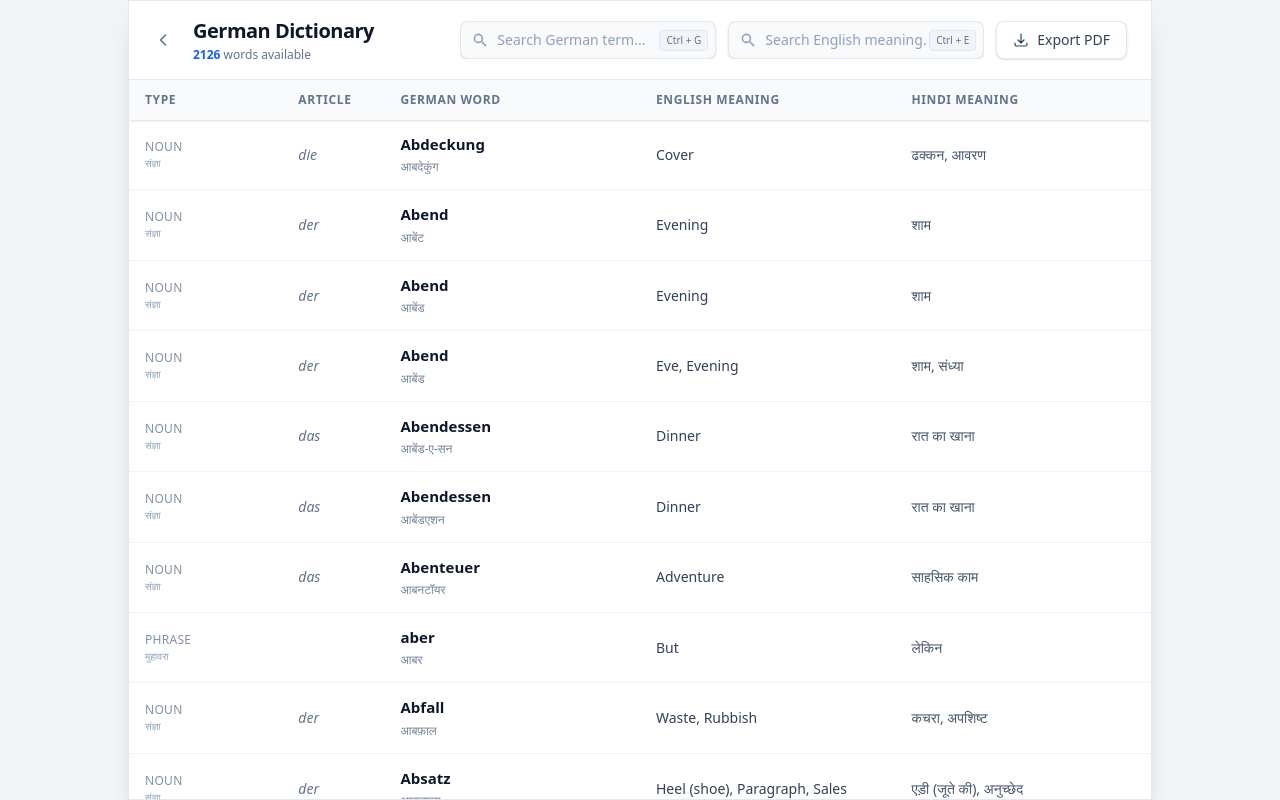
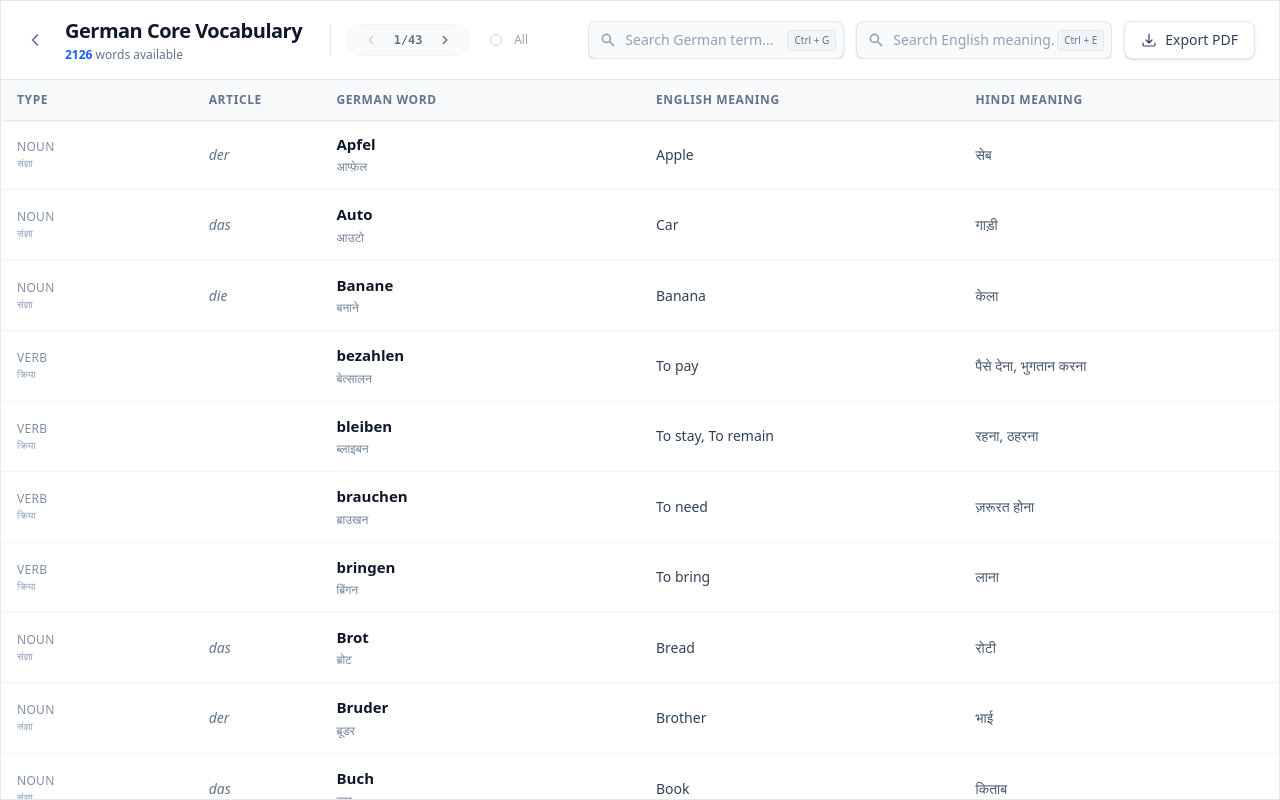
Before and after one commit to maan0017/meinDeutsch, a Next.js app in the folder web_app/: page /german-language-most-common-words in a window 1280 px wide. Built offline with nearby package versions, Linux system fonts and the light colour scheme.

Commit message:
v1.1.2 -> small updates

```diff
--- a/web_app/src/app/layout.tsx
+++ b/web_app/src/app/layout.tsx
@@ -3,8 +3,8 @@ import "./globals.css";
 import { ThemeProvider } from "@/components/ThemeProvider";
 
 export const metadata: Metadata = {
-  title: "Learn German | Master Vocabulary",
-  description: "The best way to learn German vocabulary with instant feedback.",
+  title: "Learn German",
+  description: "My personal project to learn and practice German",
 };
 
 export default function RootLayout({
--- a/web_app/src/app/page.tsx
+++ b/web_app/src/app/page.tsx
@@ -7,20 +7,21 @@ export default function Home() {
     {
       href: "/german-language-most-common-words",
       icon: Book,
-      title: "Dictionary",
+      title: "German Core Vocabulary",
       description:
         "Most commonly used German words with english and hindi meanings.",
       stat: "2,000+ words",
       color: "blue",
-      badge: "Practice",
+      badge: "Essential",
     },
     {
       href: "/juwelen",
       icon: Gamepad2,
       title: "Quiz Games",
-      description: "Practice skills",
+      description: "Practice German with games.",
       stat: "4 game modes",
       color: "indigo",
+      badge: "Practice",
     },
     // {
     //   href: "/german-language-most-common-sentences",
--- a/web_app/src/components/GermanWordsTable.tsx
+++ b/web_app/src/components/GermanWordsTable.tsx
@@ -70,6 +70,12 @@ export default function GermanWordsTable() {
   const [filterGerman, setFilterGerman] = useState("");
   const [filterEnglish, setFilterEnglish] = useState("");
 
+  const WORDS_GROUP_SIZE = 50;
+  const [currentGroup, setCurrentGroup] = useState(0);
+  const [allIn, setAllIn] = useState(false);
+
+  const totalGroups = Math.ceil(germanWords.length / WORDS_GROUP_SIZE);
+
   const [focusedInput, setFocusedInput] = useState<"german" | "english" | null>(
     null,
   );
@@ -82,8 +88,16 @@ export default function GermanWordsTable() {
   useGoBack();
 
   const filteredWords = useMemo(() => {
+    // 0. Group Slicing
+    let baseItems = germanWords;
+    if (!allIn) {
+      const start = currentGroup * WORDS_GROUP_SIZE;
+      const end = start + WORDS_GROUP_SIZE;
+      baseItems = germanWords.slice(start, end);
+    }
+
     // 1. Filter first
-    const items = germanWords.filter((word) => {
+    const items = baseItems.filter((word) => {
       const gMatch = word.germanWord
         .toLowerCase()
         .includes(filterGerman.toLowerCase());
@@ -98,6 +112,7 @@ export default function GermanWordsTable() {
 
     if (!isSearching) {
       // Not searching: Alphabetical order
+      // Note: If grouped, they are already likely sorted in source, but we sort to be safe/consistent
       return items.sort((a, b) => a.germanWord.localeCompare(b.germanWord));
     } else {
       // Searching logic
@@ -142,7 +157,7 @@ export default function GermanWordsTable() {
         return a.germanWord.localeCompare(b.germanWord);
       });
     }
-  }, [filterGerman, filterEnglish]);
+  }, [filterGerman, filterEnglish, currentGroup, allIn]);
 
   // shortcut key binding
   useEffect(() => {
@@ -304,7 +319,7 @@ export default function GermanWordsTable() {
 
   return (
     <div className="w-full min-h-screen bg-gray-100 dark:bg-[#0a0a0a] flex flex-col items-center">
-      <div className="w-full h-full max-w-5xl flex flex-col bg-white dark:bg-[#121212] shadow-xl border border-slate-200 dark:border-[#333333] overflow-hidden">
+      <div className="w-full h-full max-w-7xl flex flex-col bg-white dark:bg-[#121212] shadow-xl border border-slate-200 dark:border-[#333333] overflow-hidden">
         {/* Top Bar / Header */}
         <div className="w-full px-4 md:px-6 py-4 bg-white dark:bg-[#121212] border-b border-slate-200 dark:border-[#333333] flex flex-col xl:flex-row xl:items-center justify-between gap-4 shrink-0 z-30">
           {/* Title Area */}
@@ -330,7 +345,7 @@ export default function GermanWordsTable() {
             </button>
             <div>
               <h1 className="text-xl font-bold text-slate-900 dark:text-white tracking-tight flex items-center gap-2">
-                German Dictionary
+                German Core Vocabulary
               </h1>
               <p className="text-xs text-slate-500 dark:text-[#888888] mt-0.5">
                 <span className="font-semibold text-blue-600 dark:text-blue-400">
@@ -338,6 +353,136 @@ export default function GermanWordsTable() {
                 </span>{" "}
                 words available
               </p>
+            </div>
+
+            <div className="hidden sm:flex items-center gap-3 ml-4 pl-4 border-l border-gray-200 dark:border-gray-700">
+              {/* Separator above ^ */}
+
+              {/* Group Controls */}
+              <div
+                className={`
+                    flex items-center justify-center gap-2
+                    bg-gray-50 dark:bg-[#1a1a1a]
+                    rounded-full px-3 py-1
+                    border border-gray-100 dark:border-[#333]
+                    transition-all duration-300
+                    ${
+                      allIn
+                        ? "opacity-40 grayscale pointer-events-none select-none"
+                        : "opacity-100"
+                    }
+                  `}
+              >
+                <button
+                  disabled={currentGroup === 0 || allIn}
+                  onClick={() => setCurrentGroup((p) => Math.max(0, p - 1))}
+                  className="
+                      p-1 rounded-full
+                      text-gray-500 hover:text-gray-900 dark:text-gray-400 dark:hover:text-gray-100
+                      disabled:opacity-30 disabled:cursor-not-allowed
+                      transition-colors
+                    "
+                  title="Previous Group"
+                >
+                  <svg
+                    xmlns="http://www.w3.org/2000/svg"
+                    width="14"
+                    height="14"
+                    viewBox="0 0 24 24"
+                    fill="none"
+                    stroke="currentColor"
+                    strokeWidth="2.5"
+                    strokeLinecap="round"
+                    strokeLinejoin="round"
+                  >
+                    <path d="m15 18-6-6 6-6" />
+                  </svg>
+                </button>
+
+                <span className="text-xs font-semibold text-gray-500 dark:text-gray-400 font-mono min-w-[5ch] text-center">
+                  {currentGroup + 1}/{totalGroups}
+                </span>
+
+                <button
+                  onClick={() =>
+                    setCurrentGroup((p) => Math.min(totalGroups - 1, p + 1))
+                  }
+                  disabled={currentGroup === totalGroups - 1 || allIn}
+                  className="
+                      p-1 rounded-full
+                      text-gray-500 hover:text-gray-900 dark:text-gray-400 dark:hover:text-gray-100
+                      disabled:opacity-30 disabled:cursor-not-allowed
+                      transition-colors
+                    "
+                  title="Next Group"
+                >
+                  <svg
+                    xmlns="http://www.w3.org/2000/svg"
+                    width="14"
+                    height="14"
+                    viewBox="0 0 24 24"
+                    fill="none"
+                    stroke="currentColor"
+                    strokeWidth="2.5"
+                    strokeLinecap="round"
+                    strokeLinejoin="round"
+                  >
+                    <path d="m9 18 6-6-6-6" />
+                  </svg>
+                </button>
+              </div>
+
+              {/* All In Toggle */}
+              <label
+                htmlFor="allIn"
+                title="Show all words at once"
+                className={`
+                    flex items-center gap-1.5 cursor-pointer select-none
+                    text-xs font-medium
+                    transition-colors duration-200
+                    px-2 py-0.5 rounded-md border
+                    ${
+                      allIn
+                        ? "bg-blue-50 text-blue-600 border-blue-100 dark:bg-blue-900/20 dark:text-blue-300 dark:border-blue-800"
+                        : "text-gray-400 border-transparent hover:text-gray-600 dark:hover:text-gray-300"
+                    }
+                  `}
+              >
+                <div className="relative flex items-center">
+                  <input
+                    type="checkbox"
+                    id="allIn"
+                    checked={allIn}
+                    onChange={(e) => setAllIn(e.target.checked)}
+                    className="sr-only"
+                  />
+                  <div
+                    className={`
+                        w-3 h-3 rounded-full border mr-1.5 transition-colors
+                        ${
+                          allIn
+                            ? "bg-blue-500 border-blue-500"
+                            : "border-gray-300 dark:border-gray-600 bg-transparent"
+                        }
+                      `}
+                  >
+                    {allIn && (
+                      <svg
+                        className="w-full h-full text-white p-0.5"
+                        viewBox="0 0 24 24"
+                        fill="none"
+                        stroke="currentColor"
+                        strokeWidth="4"
+                        strokeLinecap="round"
+                        strokeLinejoin="round"
+                      >
+                        <polyline points="20 6 9 17 4 12" />
+                      </svg>
+                    )}
+                  </div>
+                </div>
+                All
+              </label>
             </div>
           </div>
 
--- a/web_app/src/components/GuessEnglishWordMCQQuizGame.tsx
+++ b/web_app/src/components/GuessEnglishWordMCQQuizGame.tsx
@@ -117,11 +117,11 @@ export default function GuessEnglishWordMCQQuizGame() {
         }
       }
 
-      if (e.key == "ArrowLeft") {
+      if (e.key == "ArrowLeft" && !allIn) {
         setCurrentGroup((prev) => Math.max(0, prev - 1));
       }
 
-      if (e.key == "ArrowRight") {
+      if (e.key == "ArrowRight" && !allIn) {
         setCurrentGroup((prev) => Math.min(totalGroups - 1, prev + 1));
       }
     };
```
Also changed, not shown: web_app/src/components/GuessGermanWordQuizGame.tsx (+100 -33 lines).
